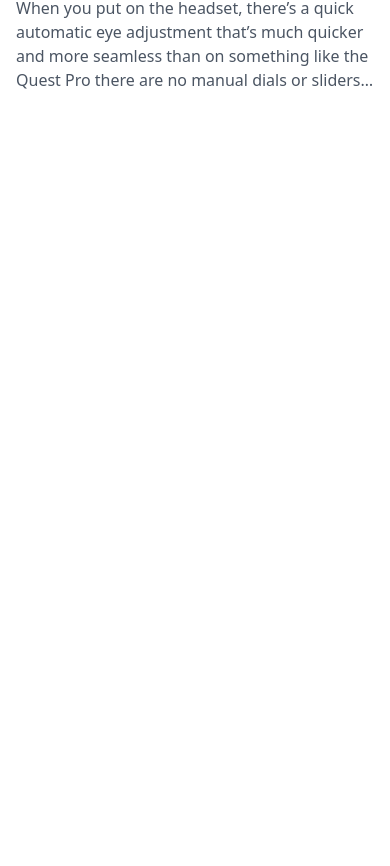
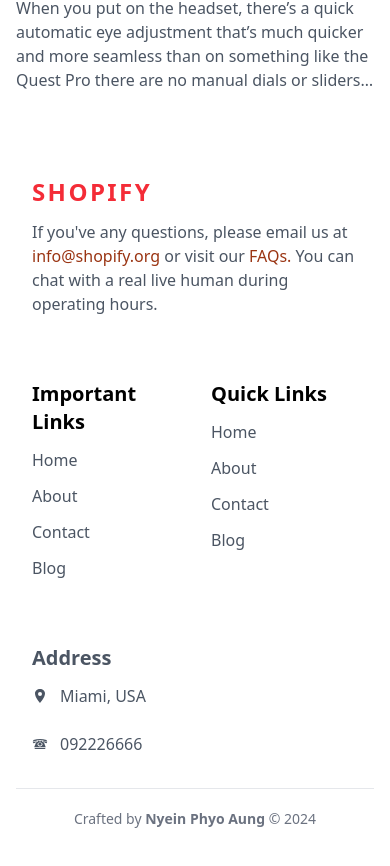
Before and after one commit to Its-Nyein/shopify, a React (Vite) app: page / in a window 390 px wide. Shown: the part 8217-9083 px from the top of the page. Before the commit the page ends 8341 px from the top, so only its background shows below. Built offline with nearby package versions, Linux system fonts and the light colour scheme.

Commit message:
responsive footer section tailwind CSS

```diff
--- a/src/App.jsx
+++ b/src/App.jsx
@@ -11,6 +11,7 @@
 import Banner2 from "./components/Banner/Banner2";
 import Blogs from "./components/Blog/Blogs";
 import Brands from "./components/Partners/Brands";
+import Footer from "./components/Footer/Footer";
 
 const BannerData = {
   discount: "30% OFF",
@@ -49,6 +50,7 @@
       <Banner2 bannerData={BannerData_2} />
       <Blogs />
       <Brands />
+      <Footer />
     </div>
   );
 }
--- /dev/null
+++ b/src/components/Footer/Footer.jsx
@@ -0,0 +1,114 @@
+import React from "react";
+import { IoLocationSharp } from "react-icons/io5";
+import { GiRotaryPhone } from "react-icons/gi";
+
+const FooterLinks = [
+  {
+    title: "Home",
+    link: "/#",
+  },
+  {
+    title: "About",
+    link: "/#about",
+  },
+  {
+    title: "Contact",
+    link: "/#contact",
+  },
+  {
+    title: "Blog",
+    link: "/#blog",
+  },
+];
+
+const Footer = () => {
+  return (
+    <div className="dark:bg-gray-950">
+      <div className="container">
+        <div className="grid md:grid-cols-3 pb-0 pt-5">
+          <div className="py-8 px-4">
+            <a
+              href="#"
+              className="text-primary font-semibold tracking-widest text-2xl uppercase sm:text-3xl
+"
+            >
+              Shopify
+            </a>
+            <p className="text-gray-600 dark:text-white/70  lg:pr-24 pt-3">
+              If you've any questions, please email us at{" "}
+              <a href="mailto:info@shopify.org" className="text-[#9a3412]">
+                info@shopify.org
+              </a>{" "}
+              or visit our{" "}
+              <a href="mailto:info@shopify.org" className="text-[#9a3412]">
+                FAQs.
+              </a>{" "}
+              You can chat with a real live human during operating hours.
+            </p>
+          </div>
+
+          <div className="col-span-2 grid grid-cols-2 sm:grid-cols-3 md:pl-10">
+            <div className="py-8 px-4">
+              <h1 className="text-xl font-bold sm:text-left mb-3">
+                Important Links
+              </h1>
+              <ul className="space-y-3">
+                {FooterLinks.map((data, index) => (
+                  <li key={index}>
+                    <a
+                      href={data.link}
+                      className="text-gray-600 dark:text-gray-400 hover:dark:text-white hover:text-black duration-300"
+                    >
+                      {data.title}
+                    </a>
+                  </li>
+                ))}
+              </ul>
+            </div>
+
+            <div className="py-8 px-4">
+              <h1 className="text-xl font-bold sm:text-left mb-3">
+                Quick Links
+              </h1>
+              <ul className="space-y-3">
+                {FooterLinks.map((data, index) => (
+                  <li key={index}>
+                    <a
+                      href={data.link}
+                      className="text-gray-600 dark:text-gray-400 hover:dark:text-white hover:text-black duration-300"
+                    >
+                      {data.title}
+                    </a>
+                  </li>
+                ))}
+              </ul>
+            </div>
+
+            <div className="py-8 px-4 col-span-2 sm:col-auto text-gray-600 dark:text-gray-400">
+              <h1 className="text-xl font-bold sm:text-left mb-3">Address</h1>
+              <div>
+                <div className="flex items-center gap-3">
+                  <IoLocationSharp className="sm:text-2xl" />
+                  <p>Miami, USA</p>
+                </div>
+                <div className="flex items-center gap-3 mt-6">
+                  <GiRotaryPhone className="sm:text-2xl" />
+                  <p>092226666</p>
+                </div>
+              </div>
+            </div>
+          </div>
+        </div>
+        <hr className="w-full mb-5 opacity-100 dark:opacity-20" />
+        <div className="pb-10 text-center">
+          <p className="text-gray-500 text-sm font-medium">
+            Crafted by <span className="font-bold">Nyein Phyo Aung</span> &copy;{" "}
+            {new Date().getFullYear()}
+          </p>
+        </div>
+      </div>
+    </div>
+  );
+};
+
+export default Footer;
```
